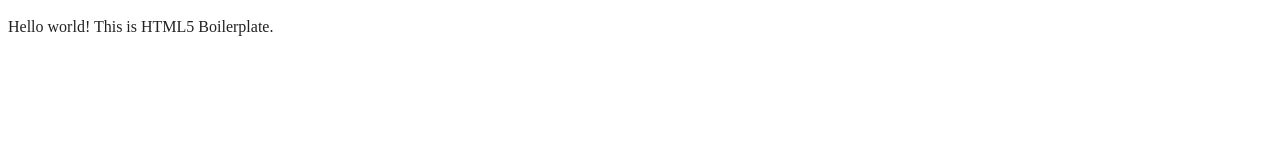
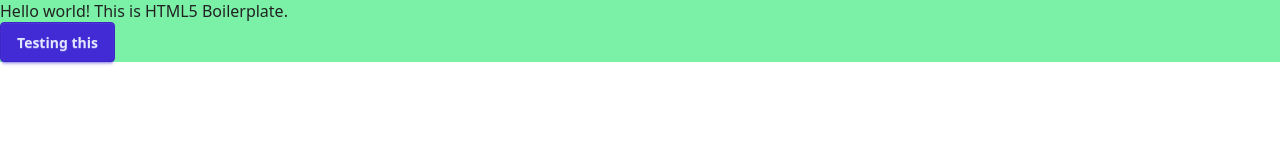
Before and after one commit to schuggermi/my_portfolio, a website built with webpack: page index.html in a window 1280 px wide. Built offline with nearby package versions, Linux system fonts and the light colour scheme.

Commit message:
testing styles

```diff
--- a/index.html
+++ b/index.html
@@ -20,13 +20,20 @@
 
   <link rel="manifest" href="site.webmanifest">
   <meta name="theme-color" content="#fafafa">
+
+  <link href="https://cdn.jsdelivr.net/npm/daisyui@5" rel="stylesheet" type="text/css"/>
+  <script src="https://cdn.jsdelivr.net/npm/@tailwindcss/browser@4"></script>
+  <link href="https://cdn.jsdelivr.net/npm/daisyui@5/themes.css" rel="stylesheet" type="text/css"/>
 </head>
 
-<body>
+<body class="bg-green-300">
 
-  <!-- Add your site or application content here -->
-  <p>Hello world! This is HTML5 Boilerplate.</p>
-  <script src="js/app.js"></script>
+<!-- Add your site or application content here -->
+<p>Hello world! This is HTML5 Boilerplate.</p>
+
+<button class="btn btn-primary">Testing this</button>
+
+<script src="js/app.js"></script>
 
 </body>
 
```
